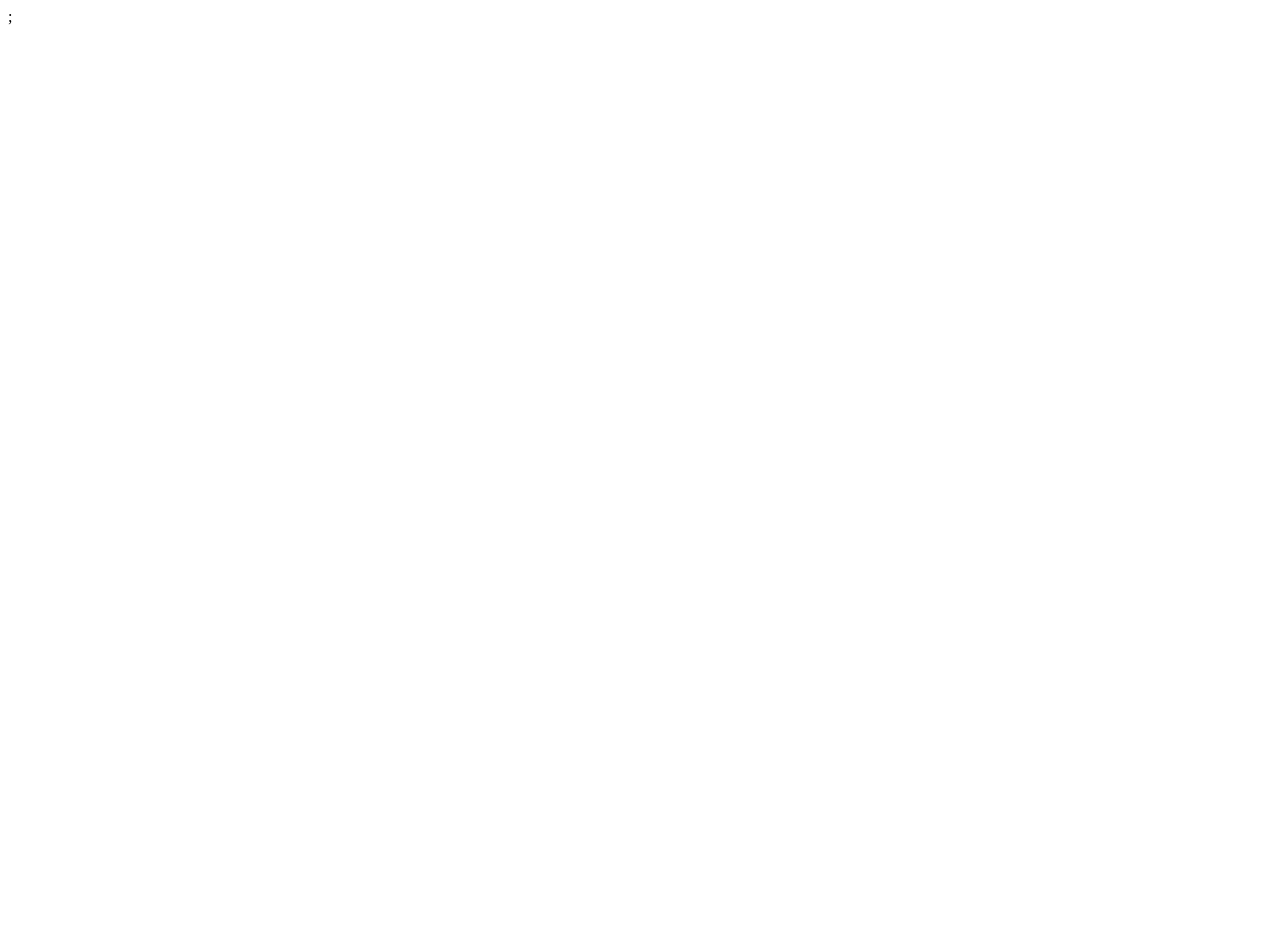
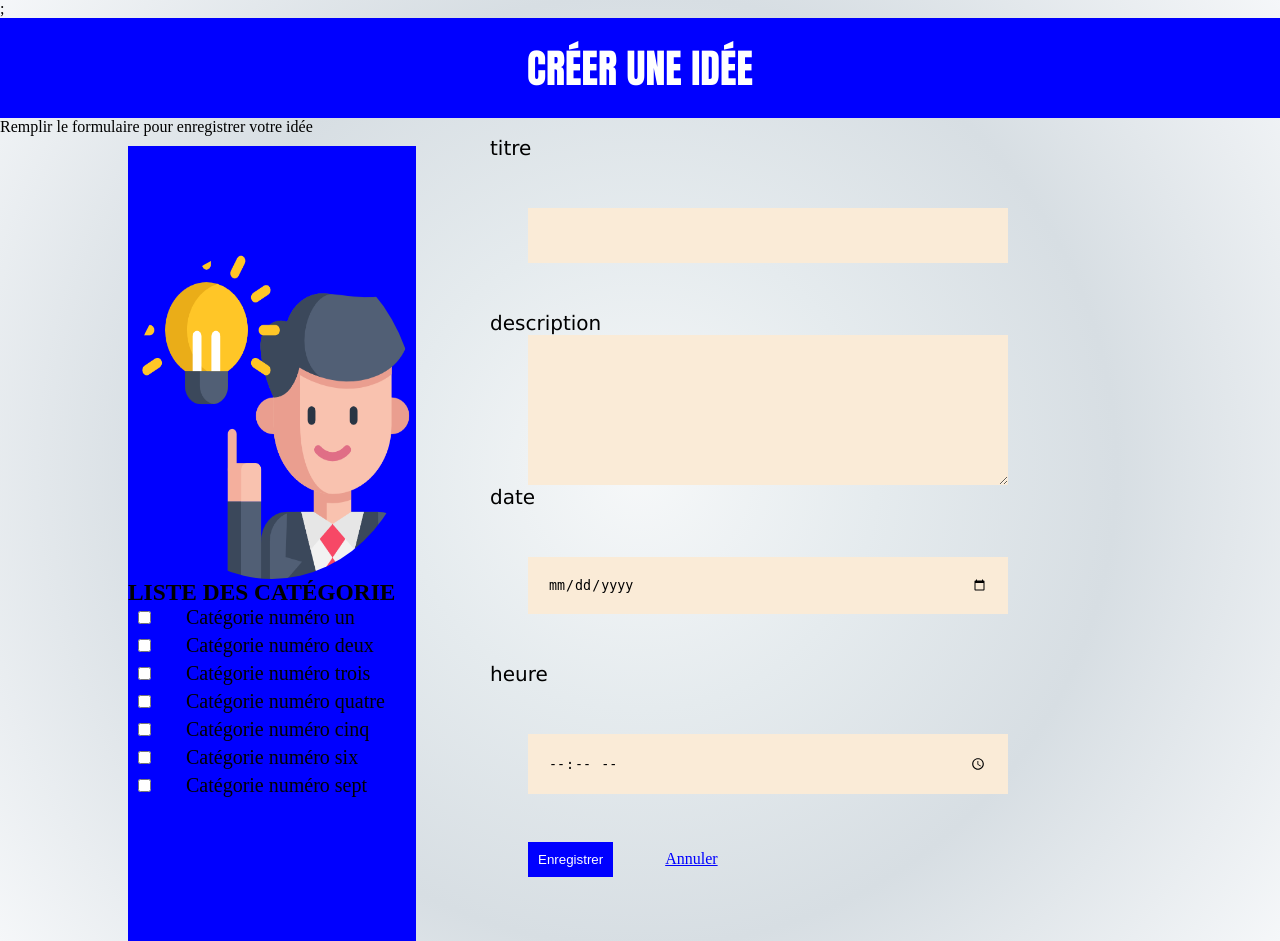
Before and after one commit to ANNAMARONE/application, a PHP site: the page made by création.php in a window 1280 px wide. Before the commit the page is almost empty. Before the commit the page ends 25 px from the top, so only its background shows below. Run offline with PHP 8.4, Linux system fonts and the light colour scheme; data that the repository does not hold is empty.

Commit message:
créer des idée

```diff
--- a/création.php
+++ b/création.php
@@ -1,3 +1,81 @@
 <?php
 include("config.php");
+
+
+
  ?>;
+
+<!DOCTYPE html>
+<html lang="en">
+<head>
+    <meta charset="UTF-8">
+  <link rel="stylesheet" href="style.css">
+    <title>Create Record</title>
+
+
+</head>
+<body>
+
+
+                    <h2 class="mt-5">CRÉER UNE IDÉE</h2>
+
+<p>Remplir le formulaire pour enregistrer votre idée</p>
+
+
+                    <form action="<?php echo htmlspecialchars($_SERVER["PHP_SELF"]); ?>" method="post">
+                    <div class="création_idée">
+                    <div class="catégorie">
+                   <img src="idée.png" alt="" >
+                    <h3>LISTE DES CATÉGORIE</h3>
+                    <input type="checkbox" name="catégorie" >
+                    <label for="catégorie">Catégorie numéro un</label> <br>
+                    <input type="checkbox" name="catégorie" >
+                    <label for="catégorie">Catégorie numéro deux</label><br>
+                    <input type="checkbox" name="catégorie" >
+                    <label for="catégorie">Catégorie numéro trois</label><br>
+                    <input type="checkbox" name="catégorie" >
+                    <label for="catégorie">Catégorie numéro quatre</label><br>
+                    <input type="checkbox" name="catégorie" >
+                    <label for="catégorie">Catégorie numéro cinq</label><br>
+                    <input type="checkbox" name="catégorie" >
+                    <label for="catégorie">Catégorie numéro six</label><br>
+                    <input type="checkbox" name="catégorie" >
+                    <label for="catégorie">Catégorie numéro sept</label><br>
+
+
+
+
+
+        </div>
+
+        <div class="idée">
+
+                        <div class="form-group">
+                            <label>titre</label>
+                            <input type="text" name="nom" class="form-control">
+                            <span class="invalid-feedback"></span>
+                        </div>
+                        <div class="form-group">
+                            <label>description</label><br>
+                            <textarea name="ecole" cols="30" rows="10" class="form-control"></textarea>
+                            <span class="invalid-feedback"><?php echo $ecole_err;?></span>
+                        </div>
+                        <div class="form-group">
+                            <label>date</label>
+                            <input type="date" name="age" class="form-control ">
+                            <span class="invalid-feedback"></span>
+                        </div>
+                        <div class="form-group">
+                            <label>heure</label>
+                            <input type="TIME" name="age" class="form-control ">
+                            <span class="invalid-feedback"><?php echo $age_err;?></span>
+                        </div>
+                        <button class="btn2" type="submit">Enregistrer</button>
+                        <a href="index.php" class="btn5">Annuler</a>
+                        </div>
+                        </div>
+                    </form>
+
+
+</body>
+</html>
--- a/style.css
+++ b/style.css
@@ -22,7 +22,7 @@ fieldset{
    border-color: black;
  border-radius: 5px;
 }
-input{
+.input1{
     padding: 20px;
     margin-top: 20px;
     border-radius: 20px;
@@ -33,7 +33,7 @@ input{
 label{
     margin-left: 20px;
 }
-button{
+.btn1{
     padding: 20px;
     margin: 20px;
     padding-right: 20px;
@@ -42,6 +42,83 @@ button{
     margin-left: 50%;
 
 }
-form{
+.form1{
     margin-left: 10%;
 }
+table{
+    border: 1px solid black;
+
+ }/*============================================================== */
+ .catégorie:hover{
+color: red;
+
+
+    }
+.catégorie {
+
+
+font-size: 20px;
+padding-top: 10%;
+margin-left: 10%;
+background-color:blue;
+margin-top: 10px;
+
+}.catégorie input{
+    margin: 10px;
+    margin-top: -20%;
+}
+.catégorie img{
+    border-radius: 100%;
+    width: 100%;
+    height: 50%;
+    margin-top: -10%;
+}
+.mt-5{
+    font-size: 40px;
+    font-family: Impact, Haettenschweiler, 'Arial Narrow Bold', sans-serif;
+    text-align: center;
+    background-color: blue;
+    color: white;
+ text-shadow: #F6F8F9;
+padding: 20px;
+}
+.création_idée{
+    display: flex;
+    justify-content: space-between;
+
+}
+.idée{
+    margin-right: 20%;
+   margin-top: -5%;
+    padding: 5%;
+}
+.idée input{
+width: 30rem;
+border: none;
+margin: 10%;
+padding: 20px;
+background-color: antiquewhite;
+}
+.idée textarea{
+    width: 30rem;
+    border: none;
+    background-color: antiquewhite;
+    margin-left: 10%;
+}
+.idée label{
+    margin: 10px;
+    font-size: 20px;
+    font-family: 'Lucida Sans', 'Lucida Sans Regular', 'Lucida Grande', 'Lucida Sans Unicode', Geneva, Verdana, sans-serif;
+}
+.btn2{
+    padding: 10px;
+    margin-left: 10%;
+   background-color: blue;
+   color: white;
+   border: none;
+}
+.btn5{
+    margin-left: 10%;
+    color: blue;
+
+}
```
Also changed, not shown: accueil.php (added, +56 -0 lines), index.php (+7 -7 lines), config.php (line endings or trailing spaces), idée.png (added).
